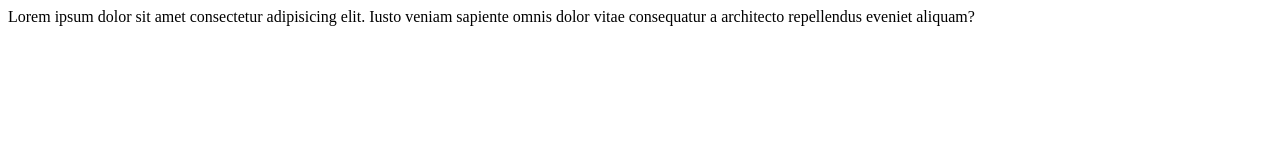
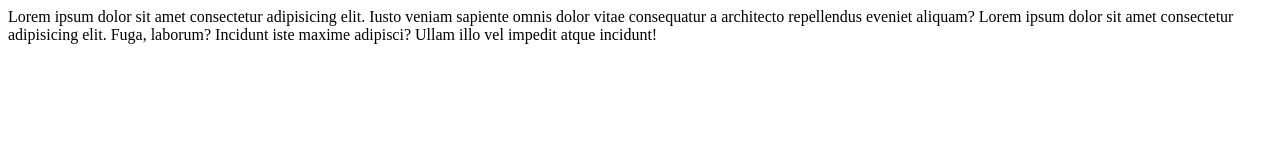
Before and after one commit to Jagdish-bisht/jagdish, a plain HTML site: page index.html in a window 1280 px wide. Drawn offline with Linux system fonts and the light colour scheme.

Commit message:
add : add few lines in the paragraph

```diff
--- a/index.html
+++ b/index.html
@@ -8,6 +8,8 @@
   <body>
     Lorem ipsum dolor sit amet consectetur adipisicing elit. Iusto veniam
     sapiente omnis dolor vitae consequatur a architecto repellendus eveniet
-    aliquam?
+    aliquam? Lorem ipsum dolor sit amet consectetur adipisicing elit. Fuga,
+    laborum? Incidunt iste maxime adipisci? Ullam illo vel impedit atque
+    incidunt!
   </body>
 </html>
```
